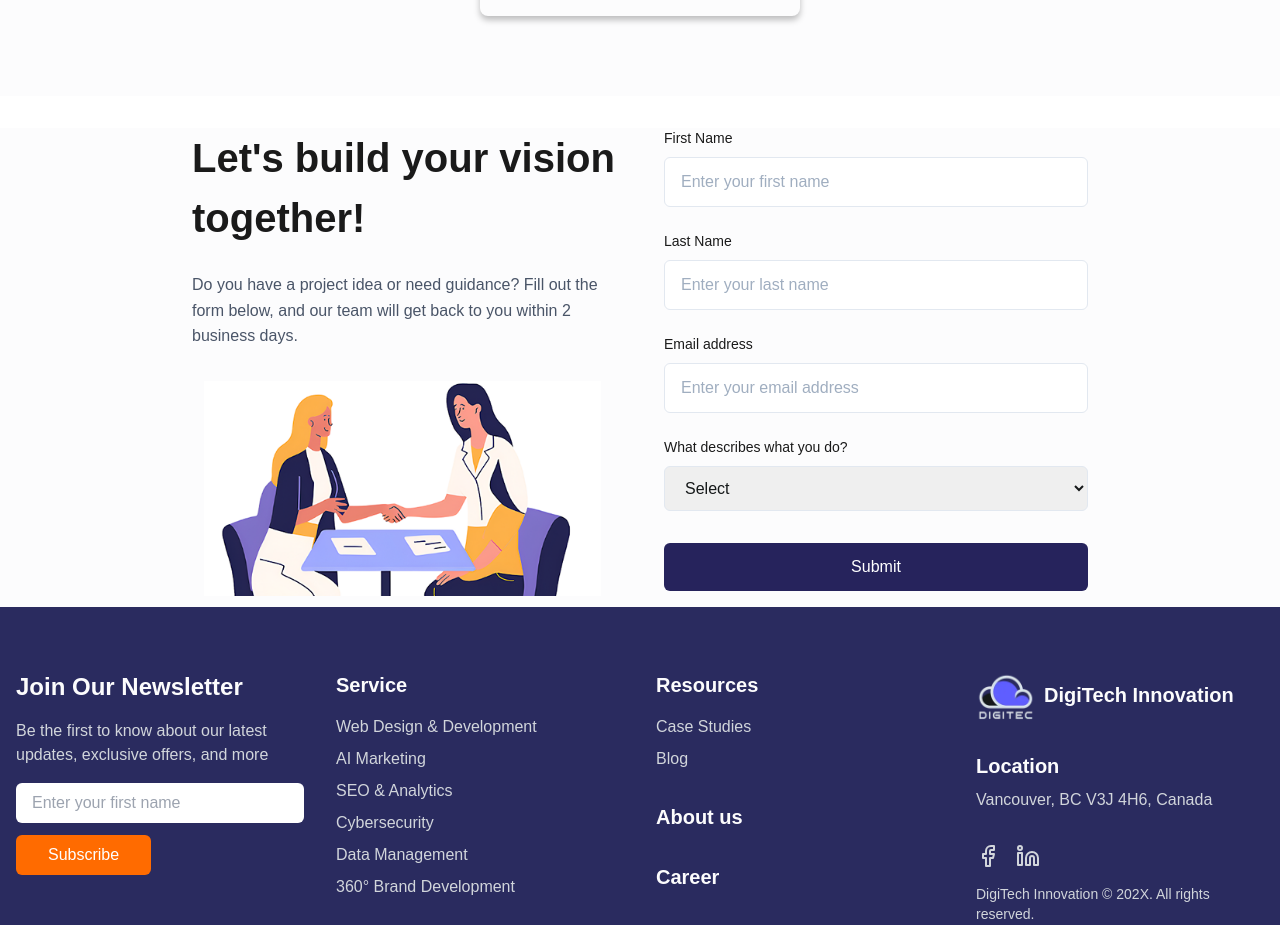
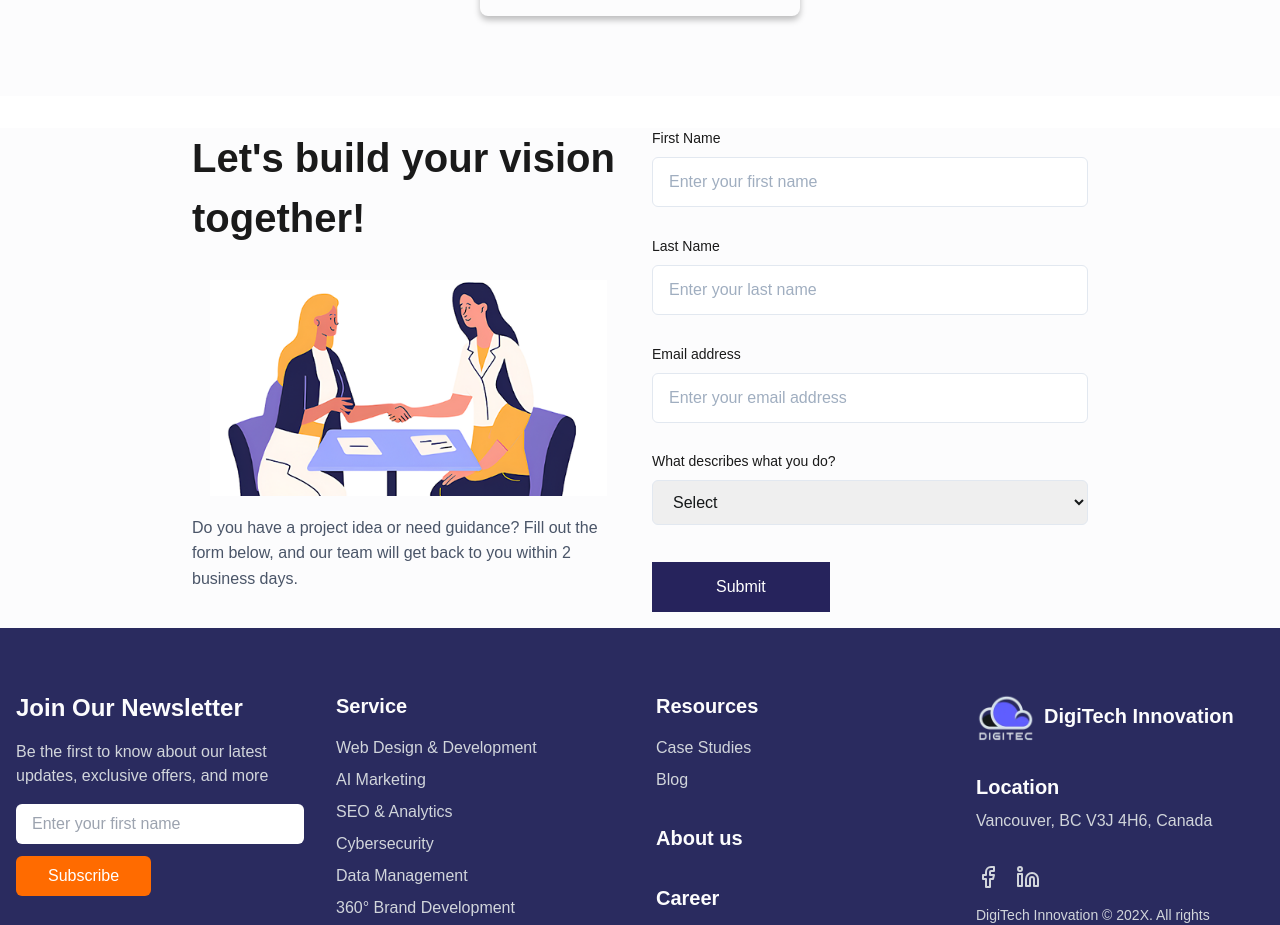
Before and after one commit to aishtiaq7/Digitec-Portfolio-Redo, a Next.js app: page /service in a window 1280 px wide. Shown: the part 2540-3465 px from the top of the page. Built offline with nearby package versions, Linux system fonts and the light colour scheme; a web font is replaced by a local one.

Commit message:
form styles fixed accodingly with Figma

```diff
--- a/src/app/components/FormSection/FormSection.css
+++ b/src/app/components/FormSection/FormSection.css
@@ -5,7 +5,7 @@ margin-top: 2rem;
   .contact-content {
     display: grid;
     grid-template-columns: 1fr 1fr;
-    gap: 48px;
+    gap: 1.5rem;
     align-items: start;
   }
 
@@ -18,15 +18,17 @@ margin-top: 2rem;
     font-weight: 700;
     margin-bottom: 24px;
     color: #1a1a1a;
+    text-align: start;
   }
 
   .contact-description {
-    font-size: 16px;
+    margin-top: 1.2rem;
+    font-size: 1rem;
     line-height: 1.6;
     color: #4a5568;
     margin-bottom: 32px;
     max-width: 31.25rem;
-
+    text-align: start;
   }
 
   .contact-image {
@@ -38,7 +40,8 @@ margin-top: 2rem;
   .contact-form {
     display: flex;
     flex-direction: column;
-    gap: 24px;
+    gap: 1.8rem;
+    width: 100%;
     /* max-width: 500px; */
   }
 
@@ -76,11 +79,11 @@ margin-top: 2rem;
   }
 
   .submit-button {
+    width: fit-content;
     background-color: #26235C;
     color: white;
-    padding: 12px 24px;
+    padding: 0.8rem 4rem;
     border: none;
-    border-radius: 6px;
     font-size: 16px;
     font-weight: 500;
     cursor: pointer;
--- a/src/app/components/FormSection/FormSection.tsx
+++ b/src/app/components/FormSection/FormSection.tsx
@@ -53,19 +53,25 @@ export default function ContactSection() {
           <h2 className="contact-title">
             Let&apos;s build your vision together!
           </h2>
+          <div className="contact-image">
+            <picture>
+              <source
+                srcSet="/images/form/form-small.png"
+                media="(max-width: 480px)"
+              />
+              <Image
+                src="/images/form/form.png"
+                alt="People meeting"
+                width={400}
+                height={300}
+                priority
+              />
+            </picture>
+          </div>
           <p className="contact-description">
             Do you have a project idea or need guidance? Fill out the form
             below, and our team will get back to you within 2 business days.
           </p>
-          <div className="contact-image">
-            <Image
-              src="/images/form/form.png"
-              alt="People meeting"
-              width={400}
-              height={300}
-              priority
-            />
-          </div>
         </div>
 
         <form className="contact-form" onSubmit={handleSubmit}>
```
Also changed, not shown: public/images/form/form-small.png (added).
